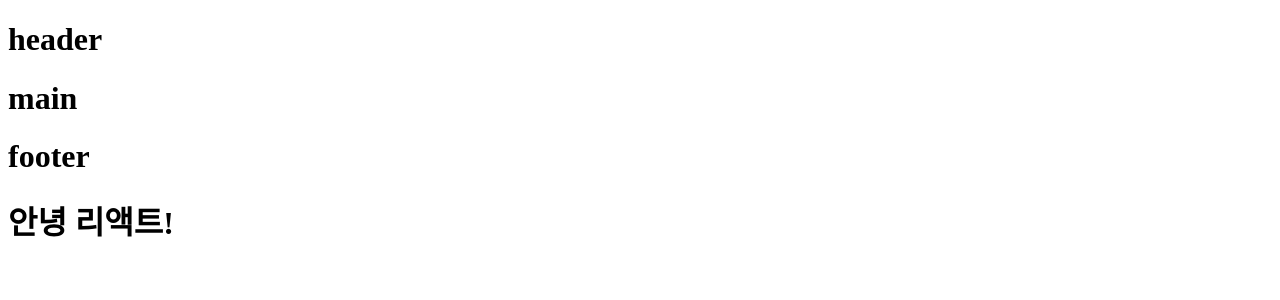
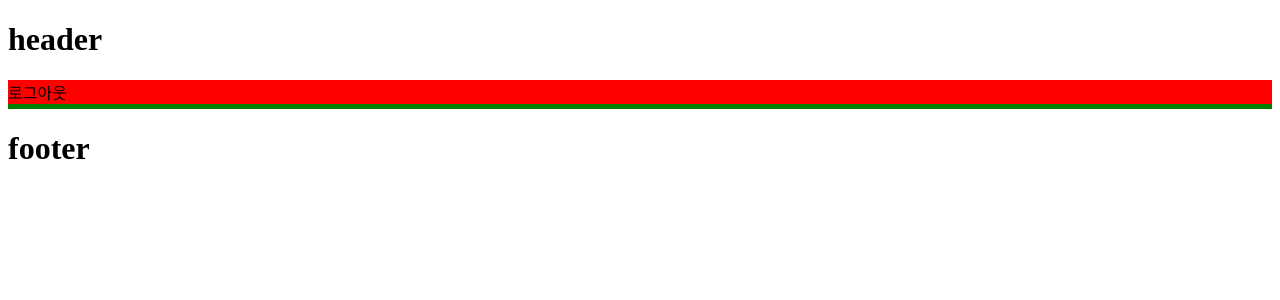
Before and after one commit to nagul2/react, a React (Vite) app in the folder section05/: page / in a window 1280 px wide. Shown: the top 300 px of the page. Built offline with nearby package versions, Linux system fonts and the light colour scheme.

Commit message:
JSX로 UI 표현하기

```diff
--- a/section05/src/App.jsx
+++ b/section05/src/App.jsx
@@ -27,7 +27,6 @@
       <Header />
       <Main />
       <Footer />
-      <h1>안녕 리액트!</h1>
     </>
   );
 }
--- /dev/null
+++ b/section05/src/components/Main.css
@@ -0,0 +1,9 @@
+.logout {
+  background-color: red;
+  border-bottom: 5px solid green;
+}
+
+.login {
+  background-color: blue;
+  border-bottom: 5px solid yellow;
+}
--- a/section05/src/components/Main.jsx
+++ b/section05/src/components/Main.jsx
@@ -1,9 +1,82 @@
+import "./Main.css"; // CSS 파일을 불러올 때는 import 문에 경로만 입력해줘도 자동으로 적용 됨
+
 const Main = () => {
-  return (
-    <main>
-      <h1>main</h1>
-    </main>
-  );
+  const user = {
+    name: "오소리",
+    isLogin: true,
+  };
+
+  if (user.isLogin) {
+    return <div className="logout">로그아웃</div>;
+  } else {
+    return <div className="login">로그인</div>;
+  }
 };
 
 export default Main;
+
+// JSX 주의 사항
+// 1. 중괄호 내부에는 자바스크립트 표현식만 넣을 수 있음
+// 2. 숫자, 문자열, 배열 값만 렌더링 됨
+// 3. 모든 태그는 닫혀있어야 함
+// 4. 최상위 태그는 반드시 하나여야만 함
+
+/**
+ * 실습 내역
+ */
+// const Main = () => {
+//   const number = 10;
+//   const obj = {
+//     a: 1,
+//   };
+
+//   return (
+//     <>
+//       <h1>main</h1>
+//       <h2>{number} </h2>
+//       <h2>{number % 2 === 0 ? "짝수" : "홀수"}</h2>
+//       {10}
+//       {[1, 2, 3]}
+//       {obj.a}
+//       <img />
+//     </>
+//   );
+// };
+
+// const Main = () => {
+//   const user = {
+//     name: "오소리",
+//     isLogin: false,
+//   };
+
+//   return <>{user.isLogin ? <div>로그아웃</div> : <div>로그인</div>}</>;
+//   if (user.isLogin) {
+//     return <div>로그아웃</div>;
+//   } else {
+//     return <div>로그인</div>;
+//   }
+// };
+
+// const Main = () => {
+//   const user = {
+//     name: "오소리",
+//     isLogin: true,
+//   };
+
+//   if (user.isLogin) {
+//     return (
+//       <div
+//         style={{
+//           backgroundColor: "red",
+//           borderBottom: "5px solid blue",
+//         }}
+//       >
+//         로그아웃
+//       </div>
+//     );
+//   } else {
+//     return <div>로그인</div>;
+//   }
+// };
+
+// export default Main;
```
Also changed, not shown: 2 other files (tests, documents, lock files or other folders).
